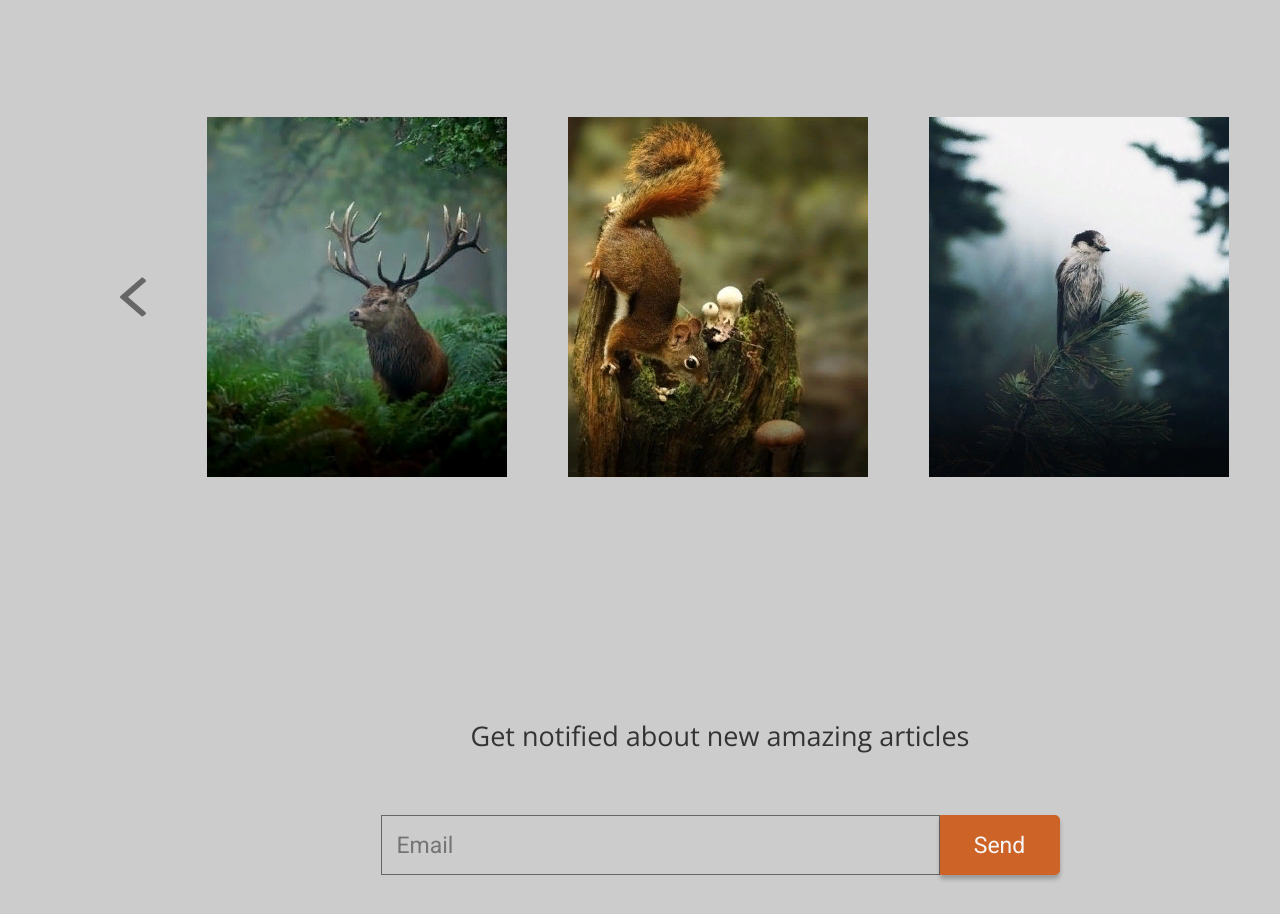
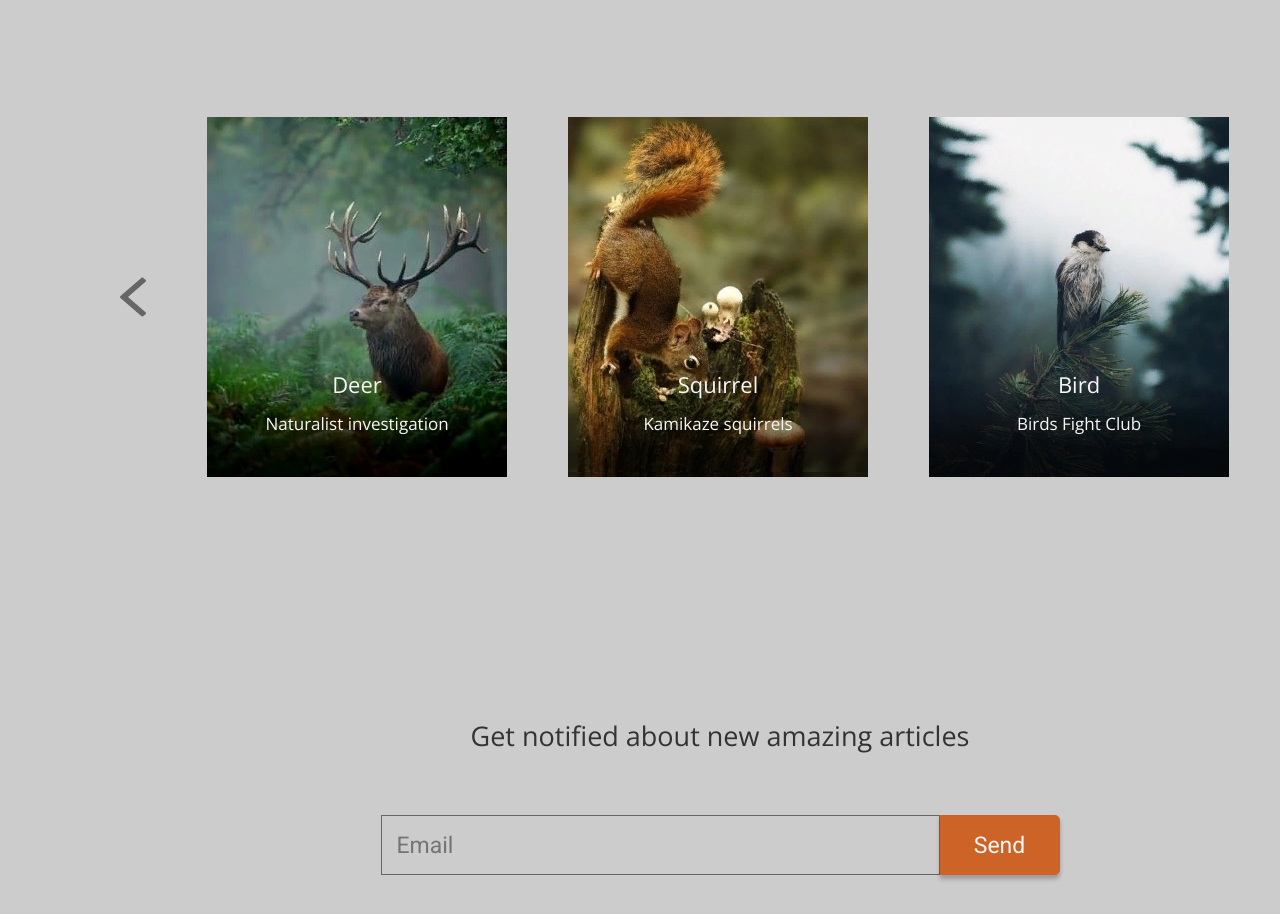
Before and after one commit to fariza-astana/wildlife, a plain HTML site: page index.html in a window 1280 px wide. Shown: the part 1056-1970 px from the top of the page. Drawn offline with nearby package versions, Linux system fonts and the light colour scheme.

Commit message:
feat: add some additions to style and index
feat: add some additions to style and index

```diff
--- a/index.html
+++ b/index.html
@@ -57,9 +57,21 @@
                     </div>
                     <div class="section2-images">
                         <img class="left" src="images/left.svg">
-                        <img class="deer" src="images/deer.jpg">
-                        <img class="squirrel" src="images/squirrel.jpg">
-                        <img class="bird" src="images/bird.jpg">
+                        <div class="slider-block">
+                            <img class="deer" src="images/deer.jpg">
+                            <h3 class="slider-title">Deer</h3>
+                            <h4 class="slider-text">Naturalist investigation</h4>
+                        </div>
+                        <div class="slider-block">
+                            <img class="squirrel" src="images/squirrel.jpg">
+                            <h3 class="slider-title">Squirrel</h3>
+                            <h4 class="slider-text">Kamikaze squirrels</h4>
+                        </div>
+                        <div class="slider-block">
+                            <img class="bird" src="images/bird.jpg">
+                            <h3 class="slider-title">Bird</h3>
+                            <h4 class="slider-text">Birds Fight Club</h4>
+                        </div>
                         <img class="right" src="images/right.svg">
                     </div>
                     <div class="section2-end">
--- a/style/style.css
+++ b/style/style.css
@@ -211,6 +211,34 @@ color: #F7F7F7;
     display: flex;
     justify-content: space-between;
 }
+.slider-block {
+    display: block;
+    position: relative;
+    height: 360px;
+}
+.slider-title {
+    position: relative;
+    top: -137px;
+    z-index: 1;
+    font-family: Open Sans;
+font-style: normal;
+font-weight: normal;
+font-size: 22px;
+line-height: 36px;
+text-align: center;
+color: #F7F7F7;
+}
+.slider-text {
+    position: relative;
+    top: -152px;
+    font-family: Open Sans;
+font-style: normal;
+font-weight: normal;
+font-size: 17px;
+line-height: 27px;
+text-align: center;
+color: #F7F7F7;
+}
 
 .section2-end {
     margin-top: 239px;
@@ -261,8 +289,6 @@ color: #F7F7F7;
     box-shadow: 0px 4px 4px rgba(0, 0, 0, 0.25);
 }
 
-
-}
 .section2-button:focus {
     background: #8F5613;
     border: transparent;
```
